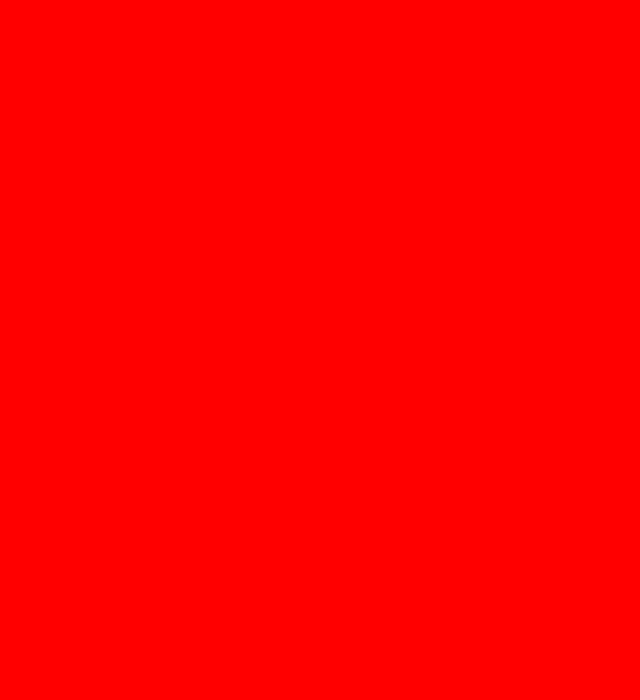
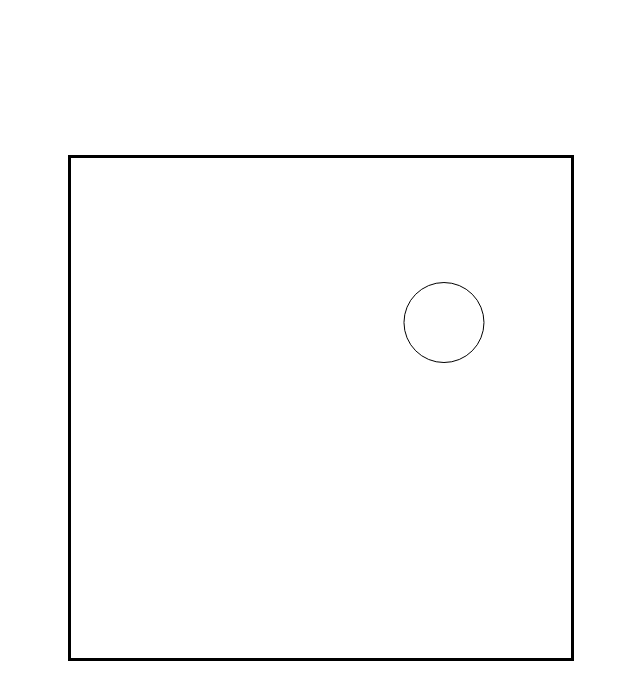
Before and after one commit to Achorn/ship-game, a plain HTML site: page index.html in a window 1280 px wide. Shown: the whole page, without its empty margins (327-967 px from the left). Drawn offline with Linux system fonts and the light colour scheme.

Commit message:
added user input to control ship

```diff
--- a/script.js
+++ b/script.js
@@ -1 +1,107 @@
-alert("hello world");
+const canvas = document.getElementById("canvas1");
+// const ctx = canvas.
+const ctx = canvas.getContext("2d");
+canvas.width = 500;
+canvas.height = 500;
+
+const getSides = (hypotenuse, angle) => {
+  let cosOfAngle = Math.cos((Math.PI / 180) * angle).toFixed(2);
+  let sinOfAngle = Math.sin((Math.PI / 180) * angle).toFixed(2);
+  let x = hypotenuse * cosOfAngle;
+  let y = hypotenuse * sinOfAngle;
+  return [x, y];
+};
+
+class Game {
+  constructor(ctx, width, height) {
+    this.width = width;
+    this.height = height;
+    this.plane = new Plane(this);
+    this.angle = 0;
+    this.ctx = ctx;
+    this.userInput = new UserInput();
+  }
+  update(deltaTime) {
+    let direction = this.userInput.getDirection();
+    this.userInput.pressedKeys;
+    this.plane.update(deltaTime, direction);
+  }
+  draw(ctx) {
+    this.plane.draw(ctx);
+  }
+}
+
+class Plane {
+  constructor(game) {
+    this.game = game;
+    this.speed = 0.03;
+    this.x = game.width / 2;
+    this.y = game.height / 2;
+    this.angle = -35;
+  }
+  update(deltaTime, direction) {
+    if (direction) {
+      if (direction == "left") {
+        this.angle -= 0.1 * deltaTime;
+      } else {
+        this.angle += 0.1 * deltaTime;
+      }
+    }
+    let [xd, yd] = getSides(this.speed * deltaTime, this.angle);
+    this.x += xd;
+    this.y += yd;
+    if (this.x > this.game.width + 40) this.x = 0 - 40;
+    if (this.x < -40) this.x = this.game.width + 40;
+    if (this.y > this.game.height + 40) this.y = 0 - 40;
+    if (this.y < -40) this.y = this.game.height + 40;
+
+    // this.plane.update(deltaTime);
+    // this.
+  }
+  draw(ctx) {
+    ctx.beginPath();
+    ctx.arc(this.x, this.y, 40, 0, 2 * Math.PI);
+    ctx.stroke();
+    // this.plane.draw(this.ctx);
+  }
+}
+
+class UserInput {
+  constructor() {
+    this.pressedKeys = [];
+    this.setListeners();
+  }
+  setListeners() {
+    document.addEventListener("keydown", (e) => {
+      if (e.key === "ArrowLeft") this.addKey("left");
+      if (e.key === "ArrowRight") this.addKey("right");
+    });
+    document.addEventListener("keyup", (e) => {
+      if (e.key === "ArrowLeft") this.removeKey("left");
+      if (e.key === "ArrowRight") this.removeKey("right");
+    });
+  }
+  addKey(key) {
+    if (!this.pressedKeys.includes(key)) this.pressedKeys.push(key);
+  }
+  removeKey(key) {
+    this.pressedKeys = this.pressedKeys.filter((k) => k != key);
+  }
+  getDirection() {
+    if (this.pressedKeys.length > 0)
+      return this.pressedKeys[this.pressedKeys.length - 1];
+    else return null;
+  }
+}
+
+const game = new Game(ctx, canvas.width, canvas.height);
+let lastTime = 1;
+function animate(timestamp) {
+  ctx.clearRect(0, 0, canvas.width, canvas.height);
+  const deltaTime = timestamp - lastTime;
+  lastTime = timestamp;
+  game.update(deltaTime);
+  game.draw(ctx);
+  requestAnimationFrame(animate);
+}
+animate(0);
--- a/styles.css
+++ b/styles.css
@@ -1,3 +1,13 @@
 body {
-  background-color: red;
+  border: 3px solid black;
+  width: 500px;
+  height: 500px;
+  position: absolute;
+  top: 50%;
+  left: 50%;
+  transform: translate(-50%, -50%);
 }
+
+img {
+  display: none;
+}
```
